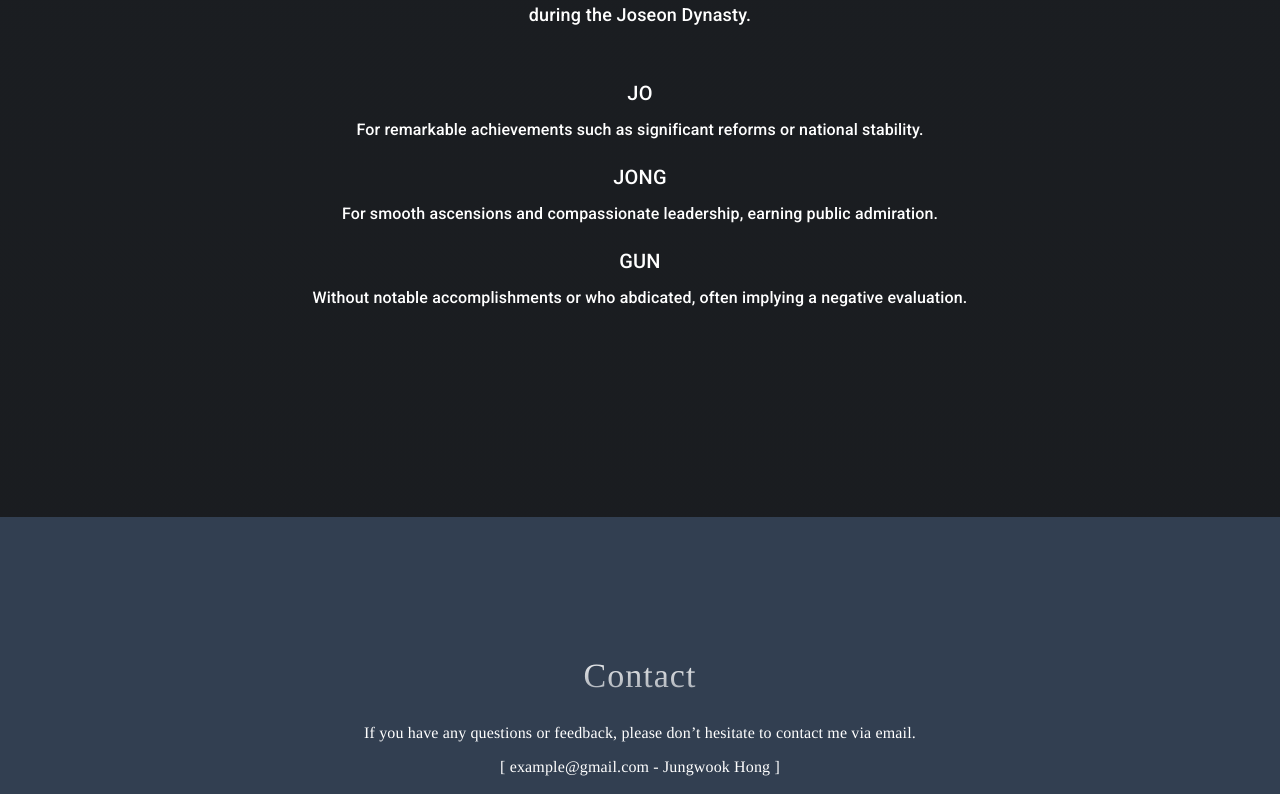
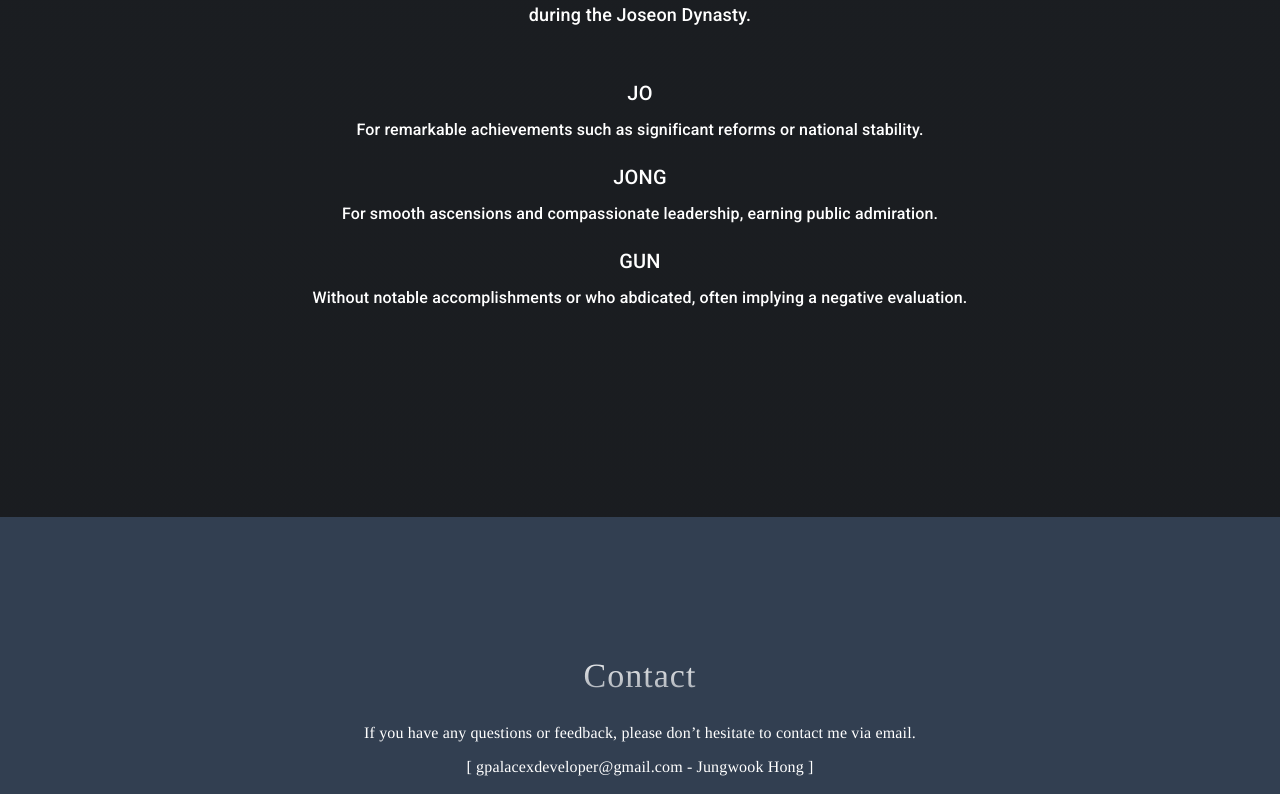
Before and after one commit to jw-hong-logncoding/gyeonbokgung-palace-x, a React (Vite) app: page / in a window 1280 px wide. Shown: the part 3451-4245 px from the top of the page. Built offline with nearby package versions, Linux system fonts and the light colour scheme; a web font is replaced by a local one.

Commit message:
fix: fix contact

```diff
--- a/src/components/About/About.jsx
+++ b/src/components/About/About.jsx
@@ -306,8 +306,8 @@ const About = () => {
                                     color: 'white',
                                     textDecoration: 'none'
                                 }}
-                                href="mailto: example@gmail.com">
-                                example@gmail.com
+                                href="mailto: gpalacexdeveloper@gmail.com">
+                                gpalacexdeveloper@gmail.com
                             </a>
                             {` - Jungwook Hong ]`}
                         </Typography>
```
